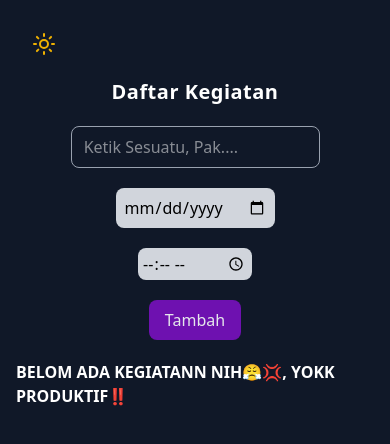
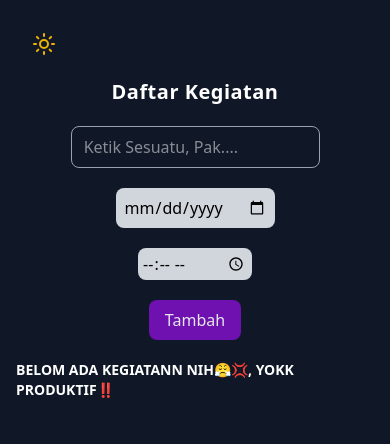
Before and after one commit to Sahidannopal-15/To-do-List, a React (Vite) app: page / in a window 390 px wide. Shown: the top 444 px of the page. Built offline with nearby package versions, Linux system fonts and the light colour scheme.

Commit message:
fix bug for mobile

```diff
--- a/src/App.jsx
+++ b/src/App.jsx
@@ -63,7 +63,7 @@ function App() {
           whileHover={{ scale: 1.25 }}
           whileTap={{ scale: 0.95 }}
           transition={{ duration: 0.1 }}
-          className={`${tema == "dark" ? "hover:bg-gray-800" :  "hover:bg-gray-300"} px-2 py-2 rounded-lg border border-gray-400  focus:outline-none focus:ring-2 focus:ring-indigo-400 transition-all duration-500`}
+          className={`${tema == "dark" ? "hover:bg-gray-800" :  "hover:bg-gray-300"} px-2 py-2 rounded-lg border border-gray-400 focus:outline-none focus:ring-2 focus:ring-indigo-400 transition-all duration-500 sm:hover:scale-125`}
           />
       </AnimatePresence>
         <input type="date"
@@ -86,7 +86,7 @@ function App() {
         whileHover={{ scale: 1.1 }}
         whileTap={{ scale: 0.95 }}
         transition={{ duration: 0.5 }}
-     className='font-bold md:text-2xl text-base'>
+     className='font-bold md:text-2xl text-sm'>
      BELOM ADA KEGIATANN NIH😤💢, YOKK PRODUKTIF‼️
      </motion.p>
     ): (
```
